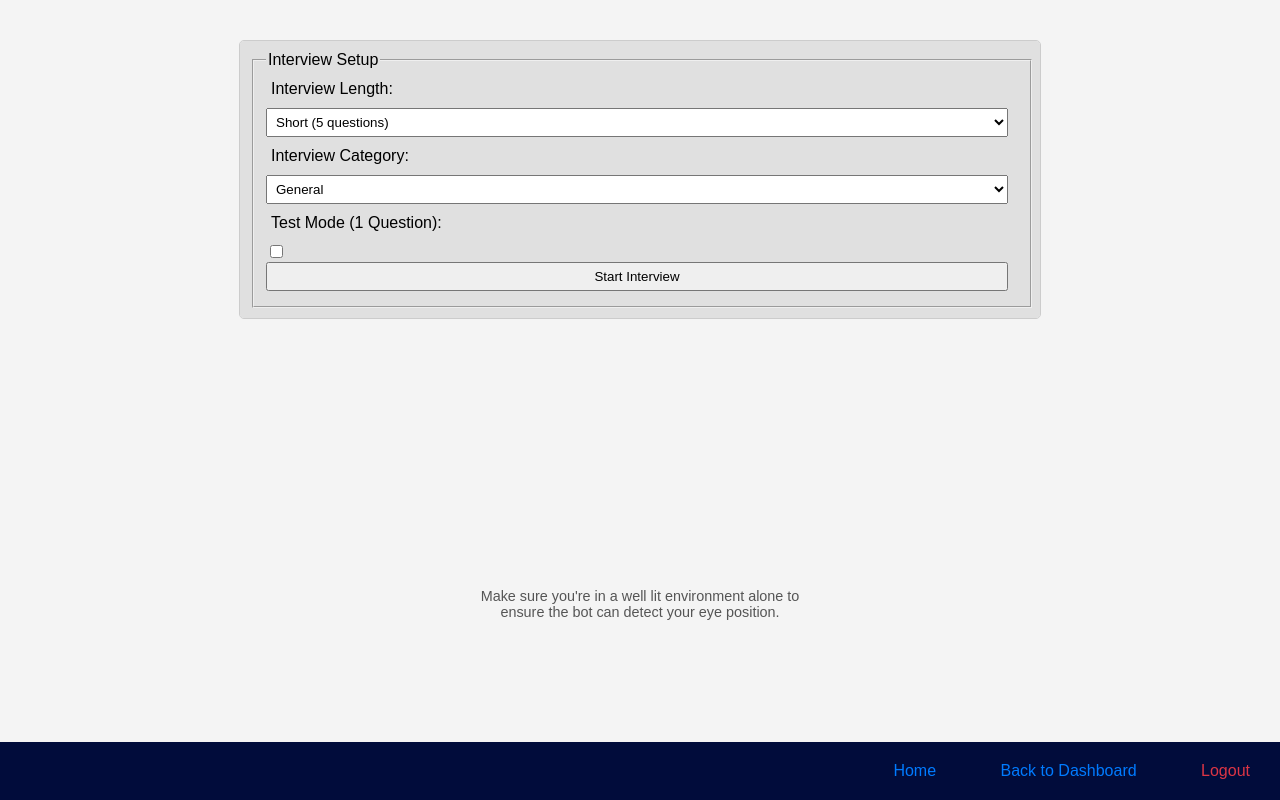
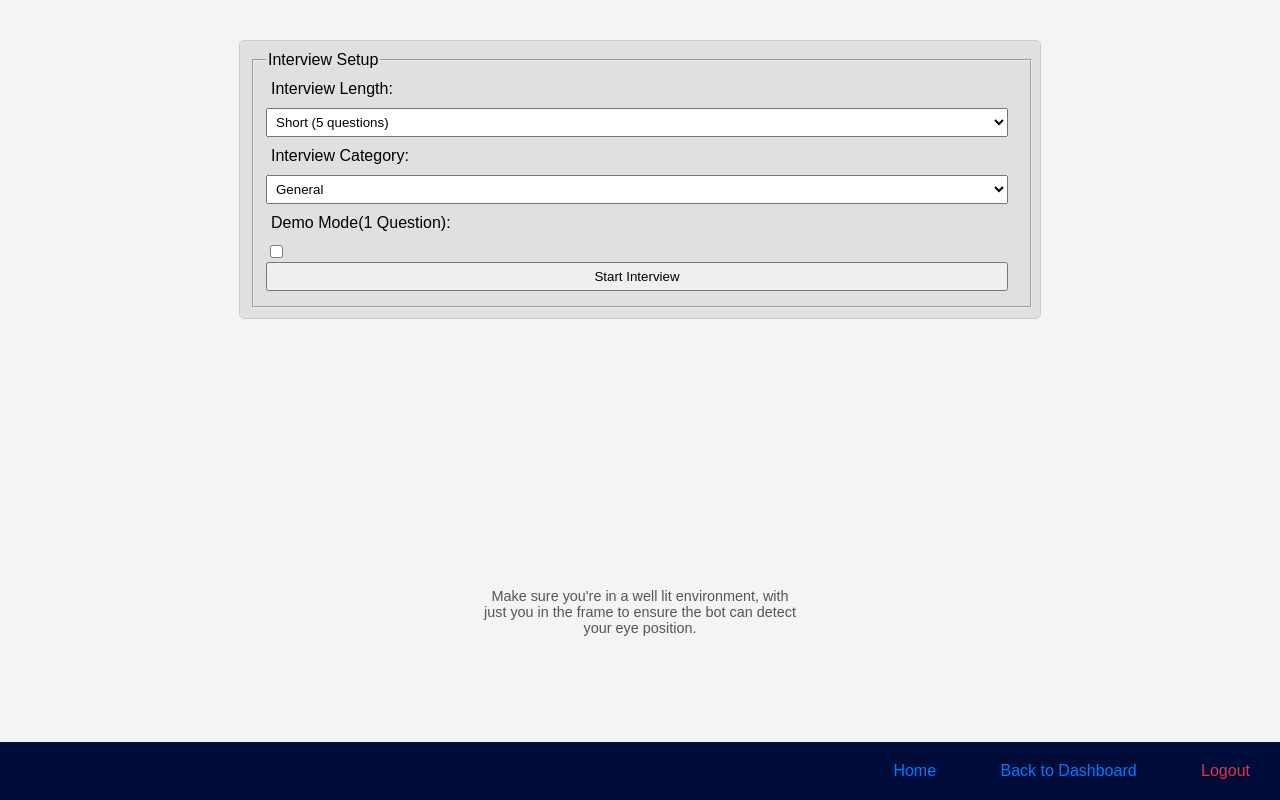
Before and after one commit to aster-coder/final-project, a Flask app: page / in a window 1280 px wide. Run offline with Flask 3, Linux system fonts and the light colour scheme; a user stored in the database is signed in; parts of the project's set-up code (start-up, migrations or seed data) failed here and were passed over.

Commit message:
Final Changes 1.0, added proper readme file, other changes for readability and minor tweaks will be made

```diff
--- a/templates/dashboard.html
+++ b/templates/dashboard.html
@@ -17,6 +17,7 @@
     </header>
 
     <main>
+        <h1>Welcome!</h1>
         <ul class="session-grid">
             {% for session in sessions %}
             <li class="session-box">
--- a/templates/index.html
+++ b/templates/index.html
@@ -31,7 +31,7 @@
                         </select>
                         <label id="interview_category_label" for="interview_category" style="display: none;" class="setup-label-hidden">Interview Category:</label>
 
-                        <label for="test_mode" class="setup-label">Test Mode (1 Question):</label>
+                        <label for="test_mode" class="setup-label">Demo Mode(1 Question):</label>
                         <input type="checkbox" id="test_mode" name="test_mode" class="setup-checkbox">
 
                         <button type="submit" id="start-interview" class="setup-button">Start Interview</button>
@@ -41,7 +41,7 @@
         </div>
         <div id="webcam-container" class="setup-webcam-container">
             <video id="webcam-video" autoplay playsinline style="width: 320px; height: 240px;" class="setup-webcam-video"></video>
-            <p id="webcam-instructions" class="setup-webcam-instructions">Make sure you're in a well lit environment alone to ensure the bot can detect your eye position.</p>
+            <p id="webcam-instructions" class="setup-webcam-instructions">Make sure you're in a well lit environment, with just you in the frame to ensure the bot can detect your eye position.</p>
         </div>
     </div>
     <footer id="interview-footer" class="interview-footer">
```
Also changed, not shown: interview_data.db, readme.md (added).
